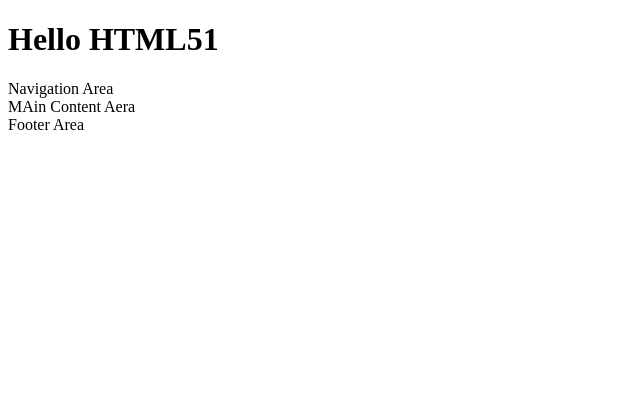
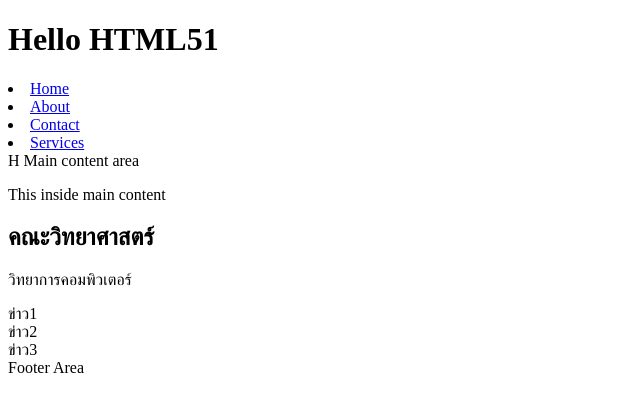
Before and after one commit to supawadeeboonsa/HTML379, a plain HTML site: page index.html in a window 1280 px wide. Shown: the whole page, without its empty margins (0-640 px from the left). Drawn offline with Linux system fonts and the light colour scheme.

Commit message:
index.html379

```diff
--- a/index.html
+++ b/index.html
@@ -6,10 +6,20 @@
             <h1>Hello HTML51</h1>
         </head>
         <nav>
-            Navigation Area
+            <li><a href="/">Home</a></li>
+            <li><a href="/about.html">About</a></li>
+            <li><a href="/contact.html">Contact</a></li>
+            <li><a href="https://goole.com">Services</a></li>
         </nav>
         <div>
-            MAin Content Aera
+            H
+            Main content area
+            <p>This inside main content</p>
+            <h2>คณะวิทยาศาสตร์</h2>
+            <p>วิทยาการคอมพิวเตอร์</p>
+            <div>ข่าว1</div>
+            <div>ข่าว2</div>
+            <div>ข่าว3</div>
         </div>
 
         <footer>
```
